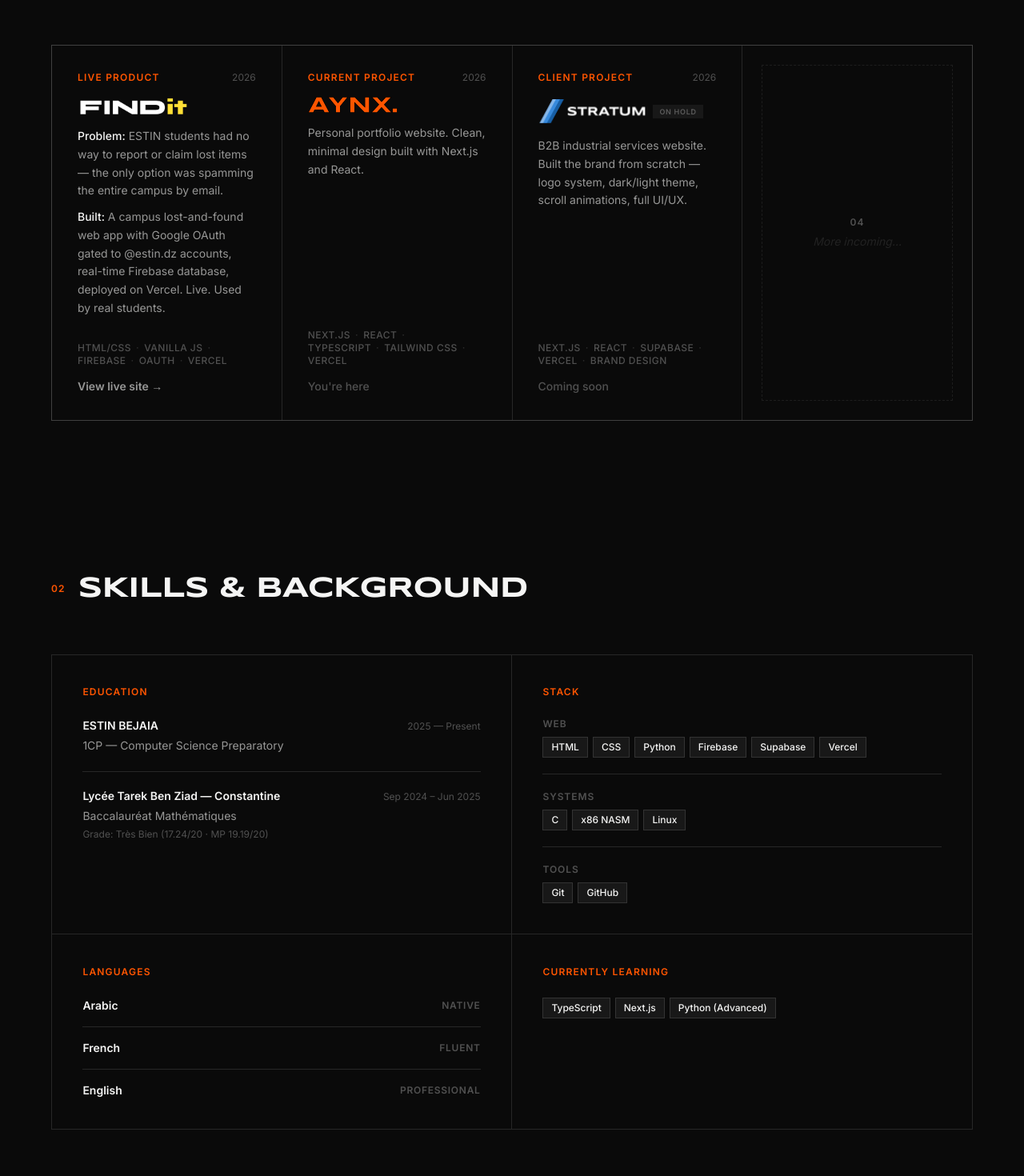
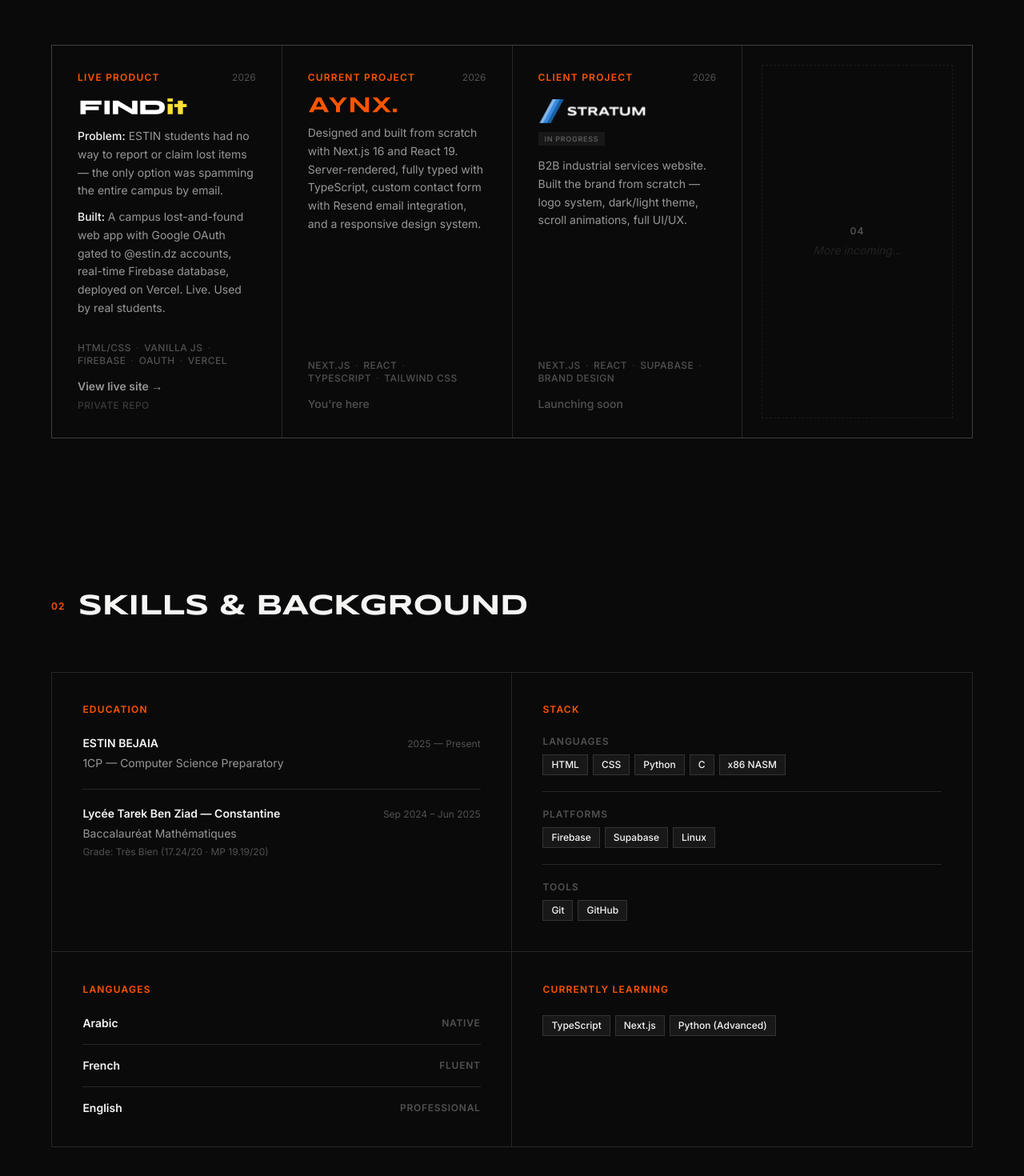
Before and after one commit to aynxitis/aynx, a Next.js app: page / in a window 1280 px wide. Shown: the part 940-2410 px from the top of the page at 80% size. Built offline with nearby package versions, Linux system fonts and the light colour scheme.

Commit message:
fix: portfolio review feedback + contact form rate limiting

```diff
--- a/app/api/contact/route.ts
+++ b/app/api/contact/route.ts
@@ -1,6 +1,7 @@
 import { Resend } from "resend";
 import { NextResponse } from "next/server";
 import type { ContactFormData } from "@/types";
+import { rateLimit } from "@/lib/rate-limit";
 
 const TO_EMAIL = "blmed.anis@gmail.com";
 const FROM_EMAIL = "Portfolio <onboarding@resend.dev>"; // replace with verified domain later
@@ -31,6 +32,22 @@ function isValidBody(body: unknown): body is ValidContactFormData {
 }
 
 export async function POST(request: Request): Promise<NextResponse> {
+  // --- Rate limiting ---
+  const forwarded = request.headers.get("x-forwarded-for");
+  const ip = forwarded?.split(",")[0].trim() ?? "unknown";
+  const { allowed, retryAfterMs } = rateLimit(ip);
+
+  if (!allowed) {
+    const retryAfterSec = Math.ceil((retryAfterMs ?? 0) / 1000);
+    return NextResponse.json(
+      { error: "Too many messages sent. Please try again later." },
+      {
+        status: 429,
+        headers: { "Retry-After": String(retryAfterSec) },
+      },
+    );
+  }
+
   const body: unknown = await request.json().catch(() => null);
 
   if (!isValidBody(body)) {
--- a/components/sections/About.tsx
+++ b/components/sections/About.tsx
@@ -18,7 +18,7 @@ export default function About() {
             I spend my time bridging the gap between concepts and code by shipping real-world projects.
           </p>
           <p className="font-body text-base text-fg/60 leading-[1.7]">
-            I&apos;m still early in my journey, but I&apos;m obsessed with the process of turning an idea into a functional product.
+            I&apos;m obsessed with the process of turning an idea into a functional, shipped product.
           </p>
           <p className="font-body text-base text-fg/60 leading-[1.7]">
             I&apos;m open to{" "}
--- a/components/sections/Contact.tsx
+++ b/components/sections/Contact.tsx
@@ -41,7 +41,13 @@ export default function Contact() {
         body: JSON.stringify(form),
       });
 
-      setStatus(res.ok ? "success" : "error");
+      if (res.ok) {
+        setStatus("success");
+      } else if (res.status === 429) {
+        setStatus("rate_limited");
+      } else {
+        setStatus("error");
+      }
     } catch {
       setStatus("error");
     }
@@ -195,6 +201,15 @@ export default function Contact() {
                 </p>
               )}
 
+              {status === "rate_limited" && (
+                <p className="font-body text-sm text-fg/60">
+                  Too many messages sent. Please try again later, or email directly:{" "}
+                  <a href="mailto:am_belamri@estin.dz" className="underline hover:text-accent transition-colors">
+                    am_belamri@estin.dz
+                  </a>
+                </p>
+              )}
+
               <p className="font-body text-sm text-fg/60">
                 Or email directly:{" "}
                 <a href="mailto:am_belamri@estin.dz" className="underline hover:text-accent transition-colors">
--- a/components/ui/ProjectCard.tsx
+++ b/components/ui/ProjectCard.tsx
@@ -98,6 +98,11 @@ export default function ProjectCard({ project, delay }: ProjectCardProps) {
           {project.disabledLabel}
         </span>
       )}
+      {project.repoLabel && (
+        <span className="mt-1.5 font-body text-xs text-fg/20 font-medium tracking-[0.04em] uppercase">
+          {project.repoLabel}
+        </span>
+      )}
     </FadeUp>
   );
 }
--- a/data/cv.ts
+++ b/data/cv.ts
@@ -14,12 +14,12 @@ export const education = [
 
 export const stack = [
   {
-    category: "Web",
-    skills: ["HTML", "CSS", "Python", "Firebase", "Supabase", "Vercel"],
+    category: "Languages",
+    skills: ["HTML", "CSS", "Python", "C", "x86 NASM"],
   },
   {
-    category: "Systems",
-    skills: ["C", "x86 NASM", "Linux"],
+    category: "Platforms",
+    skills: ["Firebase", "Supabase", "Linux"],
   },
   {
     category: "Tools",
--- a/data/projects.ts
+++ b/data/projects.ts
@@ -16,6 +16,7 @@ export const projects: Project[] = [
     stack: ["HTML/CSS", "Vanilla JS", "Firebase", "OAuth", "Vercel"],
     link: "https://findit-estin.vercel.app",
     linkLabel: "View live site →",
+    repoLabel: "Private repo",
   },
   {
     id: 2,
@@ -26,9 +27,9 @@ export const projects: Project[] = [
     logoSrc: "/logo.svg",
     logoAlt: "aynxitis",
     description: [
-      "Personal portfolio website. Clean, minimal design built with Next.js and React.",
+      "Designed and built from scratch with Next.js 16 and React 19. Server-rendered, fully typed with TypeScript, custom contact form with Resend email integration, and a responsive design system.",
     ],
-    stack: ["Next.js", "React", "TypeScript", "Tailwind CSS", "Vercel"],
+    stack: ["Next.js", "React", "TypeScript", "Tailwind CSS"],
     disabled: true,
     disabledLabel: "You're here",
   },
@@ -40,13 +41,13 @@ export const projects: Project[] = [
     name: "STRATUM",
     logoSrc: "/STRATUM-dark.svg",
     logoAlt: "STRATUM",
-    badge: "On Hold",
+    badge: "In Progress",
     description: [
       "B2B industrial services website. Built the brand from scratch — logo system, dark/light theme, scroll animations, full UI/UX.",
     ],
-    stack: ["Next.js", "React", "Supabase", "Vercel", "Brand Design"],
+    stack: ["Next.js", "React", "Supabase", "Brand Design"],
     disabled: true,
-    disabledLabel: "Coming soon",
+    disabledLabel: "Launching soon",
   },
   {
     id: 4,
--- /dev/null
+++ b/lib/rate-limit.ts
@@ -0,0 +1,51 @@
+/**
+ * In-memory sliding-window rate limiter.
+ * Tracks request timestamps per IP and enforces a max count within a time window.
+ *
+ * On Vercel serverless, each cold start resets the store.
+ * This is fine for a portfolio — it stops rapid-fire abuse without external deps.
+ */
+
+const WINDOW_MS = 15 * 60 * 1000; // 15 minutes
+const MAX_REQUESTS = 3;
+
+const store = new Map<string, number[]>();
+
+// Periodic cleanup to prevent memory leaks on long-lived instances
+const CLEANUP_INTERVAL_MS = 60 * 1000; // every 60s
+let lastCleanup = Date.now();
+
+function cleanup() {
+  const now = Date.now();
+  if (now - lastCleanup < CLEANUP_INTERVAL_MS) return;
+  lastCleanup = now;
+
+  for (const [ip, timestamps] of store.entries()) {
+    const valid = timestamps.filter((t) => now - t < WINDOW_MS);
+    if (valid.length === 0) {
+      store.delete(ip);
+    } else {
+      store.set(ip, valid);
+    }
+  }
+}
+
+export function rateLimit(ip: string): {
+  allowed: boolean;
+  retryAfterMs?: number;
+} {
+  cleanup();
+
+  const now = Date.now();
+  const timestamps = (store.get(ip) ?? []).filter((t) => now - t < WINDOW_MS);
+
+  if (timestamps.length >= MAX_REQUESTS) {
+    const oldestInWindow = timestamps[0];
+    const retryAfterMs = WINDOW_MS - (now - oldestInWindow);
+    return { allowed: false, retryAfterMs };
+  }
+
+  timestamps.push(now);
+  store.set(ip, timestamps);
+  return { allowed: true };
+}
--- a/types/index.ts
+++ b/types/index.ts
@@ -15,6 +15,7 @@ export type RealProject = BaseProject & {
   stack: string[];
   link?: string;
   linkLabel?: string;
+  repoLabel?: string;
   disabled?: boolean;
   disabledLabel?: string;
 };
@@ -30,4 +31,4 @@ export interface ContactFormData {
   message: string;
 }
 
-export type ContactFormStatus = "idle" | "submitting" | "success" | "error";
+export type ContactFormStatus = "idle" | "submitting" | "success" | "error" | "rate_limited";
```
